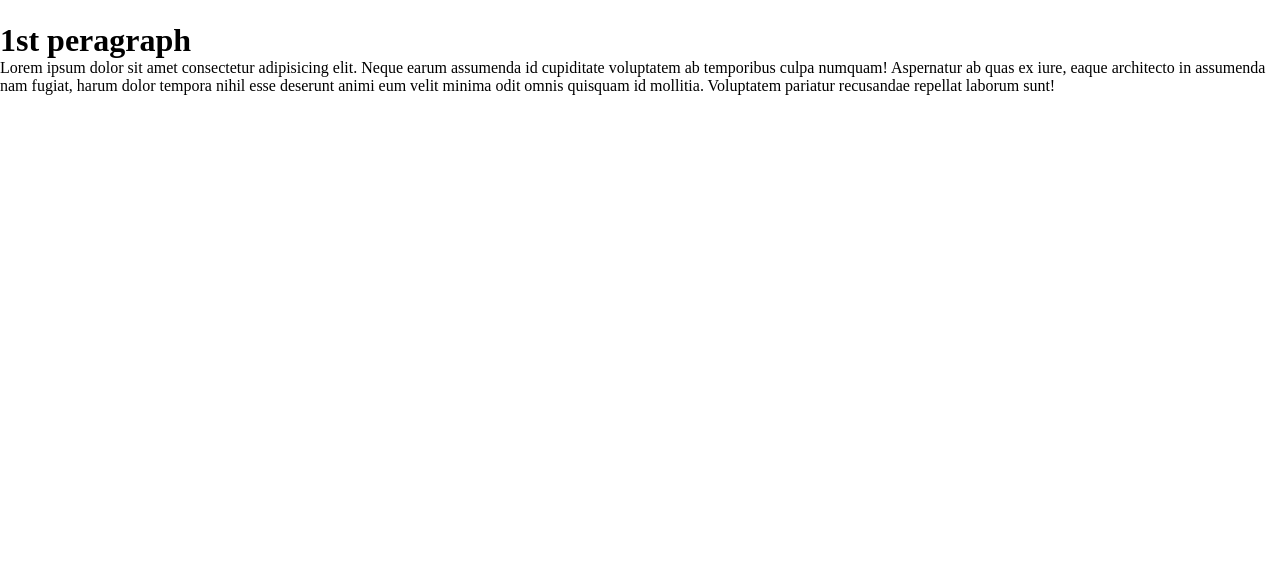
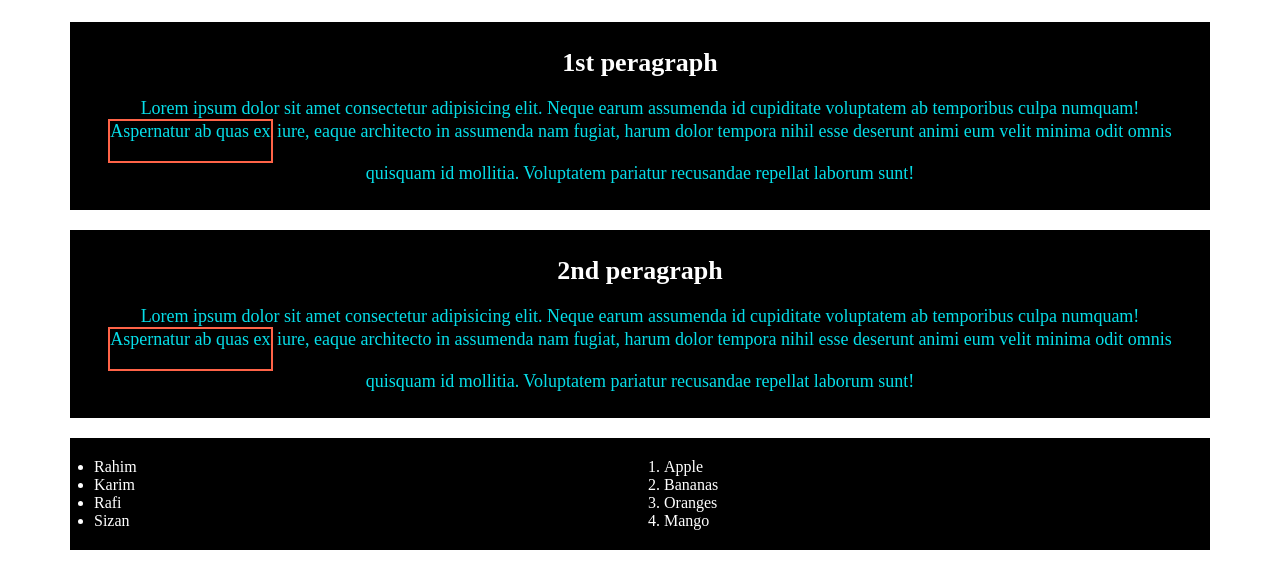
Before and after one commit to yasinahmeddip/practice-3, a plain HTML site: page index.html in a window 1280 px wide. Shown: the part 64-652 px from the top of the page. Drawn offline with Linux system fonts and the light colour scheme.

Commit message:
section list item added

```diff
--- a/Css/style.css
+++ b/Css/style.css
@@ -11,20 +11,25 @@ a {
     width: 1140px;
     margin: auto;
 }
+
 .header {
     display: flex;
     padding: 25px 0px;
     align-items: center;
 }
+
 .logo {
     flex-basis: 20%;
 }
-.logo img{
+
+.logo img {
     width: 20%;
 }
-.menu{
+
+.menu {
     flex-basis: 80%;
 }
+
 .menu ul {
     display: flex;
     justify-content: flex-end;
@@ -38,3 +43,50 @@ a {
     color: black;
     margin-right: 50px;
 }
+
+.banner {
+    background-color: black;
+    padding: 26px 20px;
+    margin-bottom: 20px;
+}
+
+.banner h1 {
+    font-weight: 800;
+    font-size: 26px;
+    text-align: center;
+    margin-bottom: 20px;
+    color: white;
+}
+
+.banner p {
+    font-weight: 500;
+    font-size: 18px;
+    text-align: center;
+    color: #06dee9;
+}
+
+.banner Span {
+    border: 2px solid tomato;
+    height: 40px;
+    display: inline-block;
+    text-align: center;
+}
+.contant-list{
+    display: flex;
+    flex-basis: 100%;
+    background-color: black;
+}
+.name-list {
+    color: white;
+    flex-basis: 50%;
+    padding: 20px 24px;
+}
+
+.name-list li {
+    color: white;
+}
+
+.name-list li a {
+    color: white;
+    text-decoration: none;
+}
--- a/index.html
+++ b/index.html
@@ -1,5 +1,6 @@
 <!DOCTYPE html>
 <html lang="en">
+
 <head>
     <meta charset="UTF-8">
     <meta name="viewport" content="width=device-width, initial-scale=1.0">
@@ -7,6 +8,7 @@
     <link rel="stylesheet" href="Css/style.css">
     <link rel="shortcut icon" href="image/febicon.png" type="image/x-icon">
 </head>
+
 <body>
     <div class="container">
         <div class="header">
@@ -26,9 +28,48 @@
         </div>
     </div>
 
-    <div>
+    <div class="container">
+        <div class="banner">
             <h1>1st peragraph</h1>
-        <p>Lorem ipsum dolor sit amet consectetur adipisicing elit. Neque earum assumenda id cupiditate voluptatem ab temporibus culpa numquam! Aspernatur ab quas ex iure, eaque architecto in assumenda nam fugiat, harum dolor tempora nihil esse deserunt animi eum velit minima odit omnis quisquam id mollitia. Voluptatem pariatur recusandae repellat laborum sunt!</p>
+            <p>Lorem ipsum dolor sit amet consectetur adipisicing elit. Neque earum assumenda id cupiditate voluptatem
+                ab temporibus culpa numquam! <span>Aspernatur ab quas ex</span> iure, eaque architecto in assumenda nam
+                fugiat, harum dolor tempora nihil esse deserunt animi eum velit minima odit omnis quisquam id mollitia.
+                Voluptatem pariatur recusandae repellat laborum sunt!</p>
         </div>
+    </div>
+    <div class="container">
+        <div class="banner">
+            <h1>2nd peragraph</h1>
+            <p>Lorem ipsum dolor sit amet consectetur adipisicing elit. Neque earum assumenda id cupiditate voluptatem
+                ab temporibus culpa numquam! <span>Aspernatur ab quas ex</span> iure, eaque architecto in assumenda nam
+                fugiat, harum dolor tempora nihil esse deserunt animi eum velit minima odit omnis quisquam id mollitia.
+                Voluptatem pariatur recusandae repellat laborum sunt!</p>
+        </div>
+    </div>
+
+    <div class="container">
+        <div class="contant-list">
+            <div class="name-list">
+                <ul>
+                    <li><a href="">Rahim</a></li>
+                    <li><a href="">Karim</a></li>
+                    <li><a href="">Rafi</a></li>
+                    <li><a href="">Sizan</a></li>
+                </ul>
+            </div>
+
+            <div class="name-list">
+                <ol >
+                    <li><a href="">Apple</a></li>
+                    <li><a href="">Bananas</a></li>
+                    <li><a href="">Oranges</a></li>
+                    <li><a href="">Mango</a></li>
+                </ol>
+            </div>
+        </div>
+    </div>
+
+
 </body>
+
 </html>
```
Lines whose indentation alone changed are shown as unchanged.
